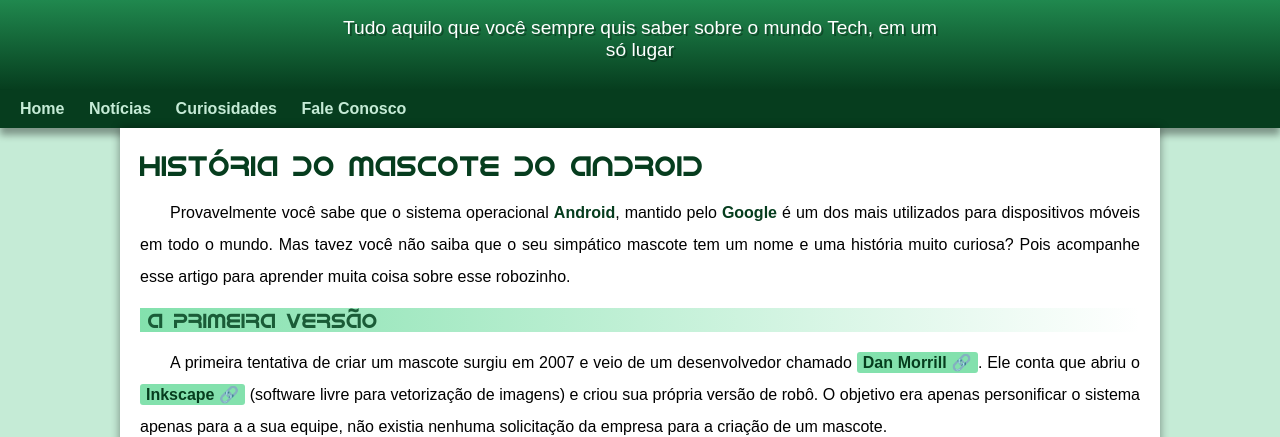
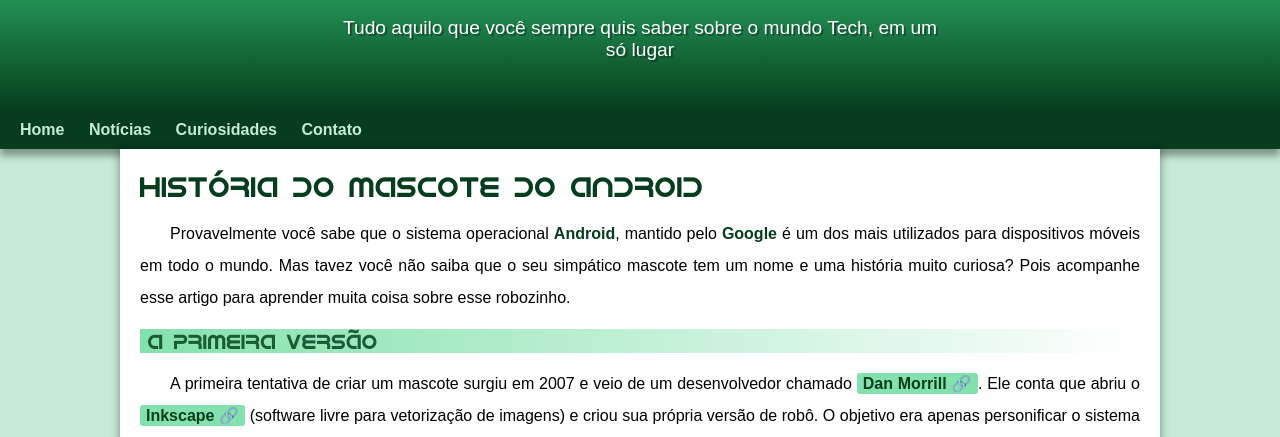
Before and after one commit to ma-vick/projeto-android, a plain HTML site: page index.html in a window 1280 px wide. Shown: the part 100-537 px from the top of the page. Drawn offline with Linux system fonts and the light colour scheme.

Commit message:
problema de padding corrigido

```diff
--- a/index.html
+++ b/index.html
@@ -17,7 +17,7 @@
         <a href="#">Home</a>
         <a href="#">Notícias</a>
         <a href="#">Curiosidades</a>
-        <a href="#">Fale Conosco</a>
+        <a href="#">Contato</a>
     </nav>
 
     <main>
--- a/style/style.css
+++ b/style/style.css
@@ -55,8 +55,8 @@
     padding-right: 10px;
     padding-left: 10px;
     margin: auto;
-    margin-bottom: 20px;
-    text-shadow: 2px 2px rgba(0, 0, 0, 0.315);
+    padding-bottom: 50px;
+    text-shadow: 2px 2px 0 rgba(0, 0, 0, 0.315);
 }
 
 nav {
```
